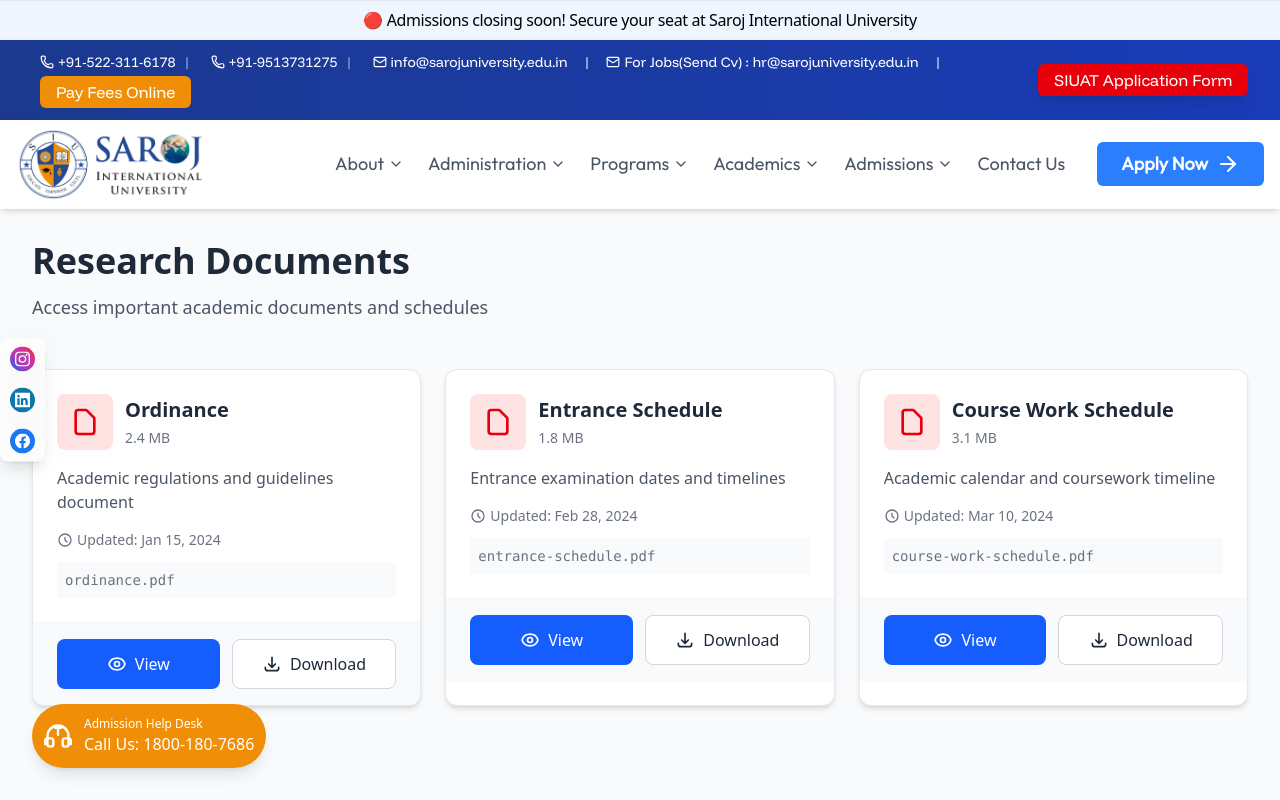
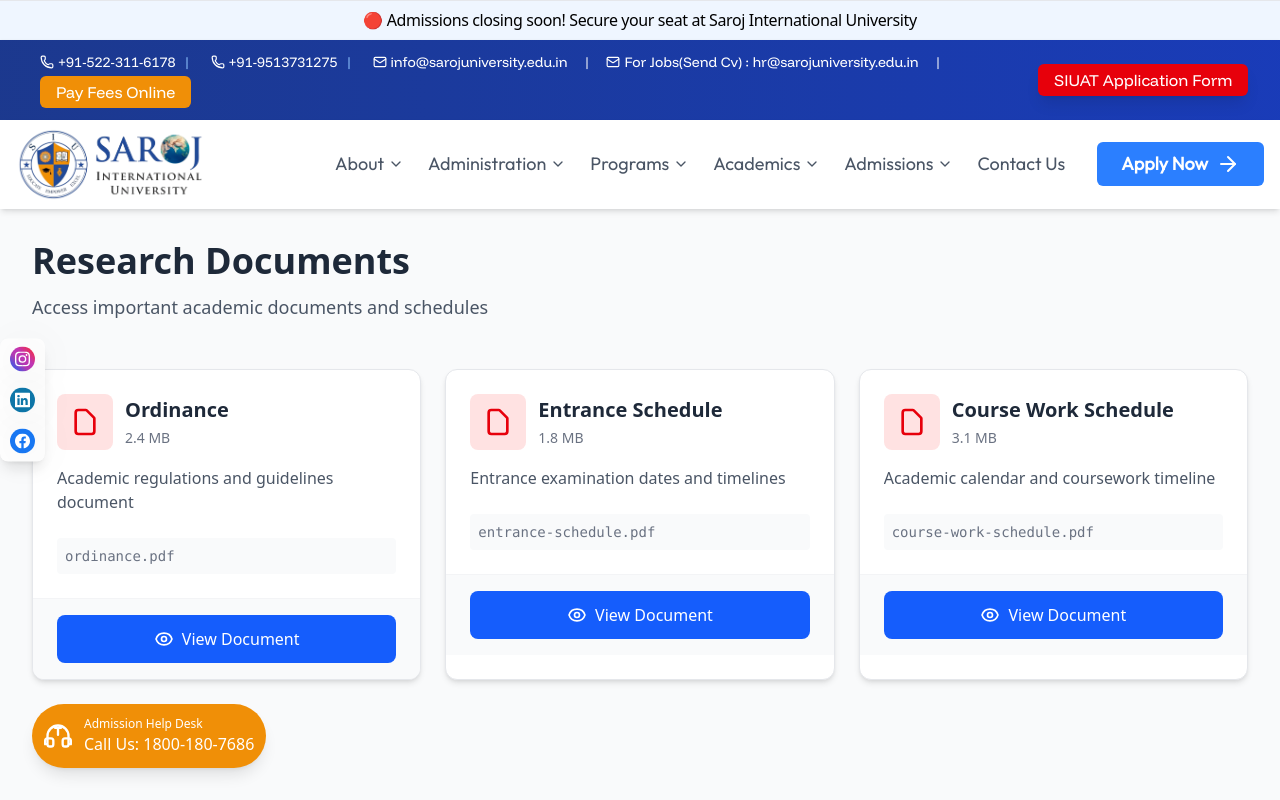
Before and after one commit to Saroj-Eductaion-Group/SIU, a React (Vite) app: page /academics/research in a window 1280 px wide. Shown: the top 800 px of the page. Built offline with nearby package versions, Linux system fonts and the light colour scheme.

Commit message:
Removed download button

```diff
--- a/src/pages/ResearchPage.jsx
+++ b/src/pages/ResearchPage.jsx
@@ -10,8 +10,7 @@
       description: 'Academic regulations and guidelines document',
       fileName: 'ordinance.pdf',
       filePath: '/pdfs/Ph.D-Ordinance.pdf',
-      fileSize: '2.4 MB',
-      lastUpdated: 'Updated: Jan 15, 2024'
+      fileSize: '2.4 MB'
     },
     {
       id: 2,
@@ -19,8 +18,7 @@
       description: 'Entrance examination dates and timelines',
       fileName: 'entrance-schedule.pdf',
       filePath: '/pdfs/Ph.D-entrance-schedule.pdf',
-      fileSize: '1.8 MB',
-      lastUpdated: 'Updated: Feb 28, 2024'
+      fileSize: '1.8 MB'
     },
     {
       id: 3,
@@ -28,8 +26,7 @@
       description: 'Academic calendar and coursework timeline',
       fileName: 'course-work-schedule.pdf',
       filePath: '/pdfs/course-work-schedule.pdf',
-      fileSize: '3.1 MB',
-      lastUpdated: 'Updated: Mar 10, 2024'
+      fileSize: '3.1 MB'
     }
   ];
 
@@ -38,22 +35,6 @@
     // Open PDF in new tab
     window.open(pdfPath, '_blank');
     console.log(`Opening PDF: ${pdfName}`);
-  };
-
-  // Function to handle PDF download
-  const handleDownloadPDF = (pdfPath, pdfName, event) => {
-    // Prevent the default view action
-    event.stopPropagation();
-
-    // Create a temporary anchor element
-    const link = document.createElement('a');
-    link.href = pdfPath;
-    link.download = pdfName;
-    document.body.appendChild(link);
-    link.click();
-    document.body.removeChild(link);
-
-    console.log(`Downloading PDF: ${pdfName}`);
   };
 
   return (
@@ -109,43 +90,20 @@
                   </div>
 
                   {/* Card Content */}
-                <p className="text-gray-600 mb-4 line-clamp-2">
+                  <p className="text-gray-600 mb-6 line-clamp-2">
                     {pdf.description}
                   </p>
-
-                <div className="space-y-3">
-                  <div className="flex items-center justify-between text-sm text-gray-500">
-                    <span className="flex items-center">
-                      <svg
-                        className="w-4 h-4 mr-1"
-                        fill="none"
-                        stroke="currentColor"
-                        viewBox="0 0 24 24"
-                        xmlns="http://www.w3.org/2000/svg"
-                      >
-                        <path
-                          strokeLinecap="round"
-                          strokeLinejoin="round"
-                          strokeWidth="2"
-                          d="M12 8v4l3 3m6-3a9 9 0 11-18 0 9 9 0 0118 0z"
-                        />
-                      </svg>
-                      {pdf.lastUpdated}
-                    </span>
-                  </div>
 
                   <div className="text-sm text-gray-500 font-mono bg-gray-50 p-2 rounded">
                     {pdf.fileName}
                   </div>
                 </div>
-              </div>
 
-              {/* Card Footer - Two buttons for view and download */}
+                {/* Card Footer - Single View button */}
                 <div className="px-6 py-4 bg-gray-50 border-t border-gray-100">
-                <div className="flex flex-col sm:flex-row gap-3">
                   <button
                     onClick={() => handleViewPDF(pdf.filePath, pdf.fileName)}
-                    className="flex-1 bg-blue-600 hover:bg-blue-700 text-white font-medium py-3 px-4 rounded-lg transition-colors duration-300 flex items-center justify-center space-x-2"
+                    className="w-full bg-blue-600 hover:bg-blue-700 text-white font-medium py-3 px-4 rounded-lg transition-colors duration-300 flex items-center justify-center space-x-2"
                   >
                     <svg
                       className="w-5 h-5"
@@ -167,36 +125,12 @@
                         d="M2.458 12C3.732 7.943 7.523 5 12 5c4.478 0 8.268 2.943 9.542 7-1.274 4.057-5.064 7-9.542 7-4.477 0-8.268-2.943-9.542-7z"
                       />
                     </svg>
-                    <span>View</span>
+                    <span>View Document</span>
                   </button>
-
-                  <button
-                    onClick={(e) => handleDownloadPDF(pdf.filePath, pdf.fileName, e)}
-                    className="flex-1 bg-white hover:bg-gray-100 text-gray-800 font-medium py-3 px-4 rounded-lg transition-colors duration-300 flex items-center justify-center space-x-2 border border-gray-300"
-                  >
-                    <svg
-                      className="w-5 h-5"
-                      fill="none"
-                      stroke="currentColor"
-                      viewBox="0 0 24 24"
-                      xmlns="http://www.w3.org/2000/svg"
-                    >
-                      <path
-                        strokeLinecap="round"
-                        strokeLinejoin="round"
-                        strokeWidth="2"
-                        d="M4 16v1a3 3 0 003 3h10a3 3 0 003-3v-1m-4-4l-4 4m0 0l-4-4m4 4V4"
-                      />
-                    </svg>
-                    <span>Download</span>
-                  </button>
-                </div>
                 </div>
               </div>
             ))}
           </div>
-
-
 
 
         </div>
```
Lines whose indentation alone changed are shown as unchanged.
